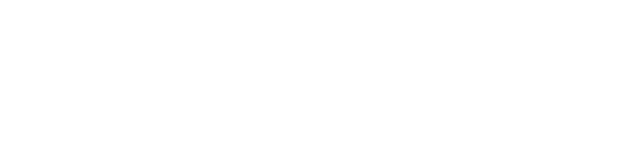
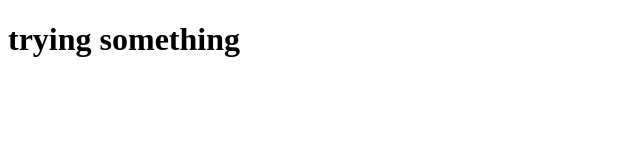
Before and after one commit to HooksMA30/new-repo, a plain HTML site: page index.html in a window 1280 px wide. Shown: the whole page, without its empty margins (0-640 px from the left). Drawn offline with Linux system fonts and the light colour scheme.

Commit message:
h1 added

```diff
--- a/index.html
+++ b/index.html
@@ -6,5 +6,7 @@
     <link rel="stylesheet" href="style.css" />
     <title>Document</title>
   </head>
-  <body></body>
+  <body>
+    <h1>trying something</h1>
+  </body>
 </html>
```
